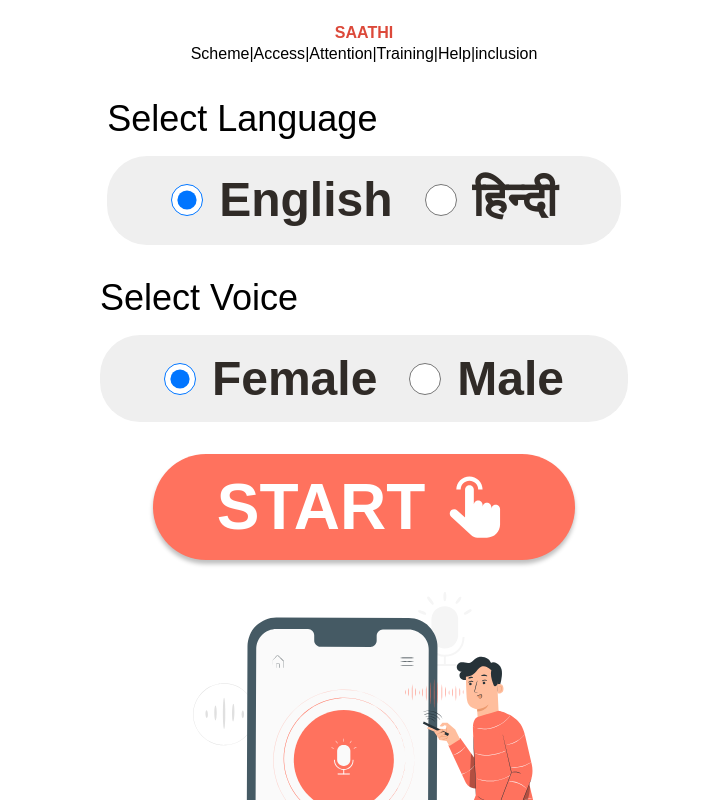
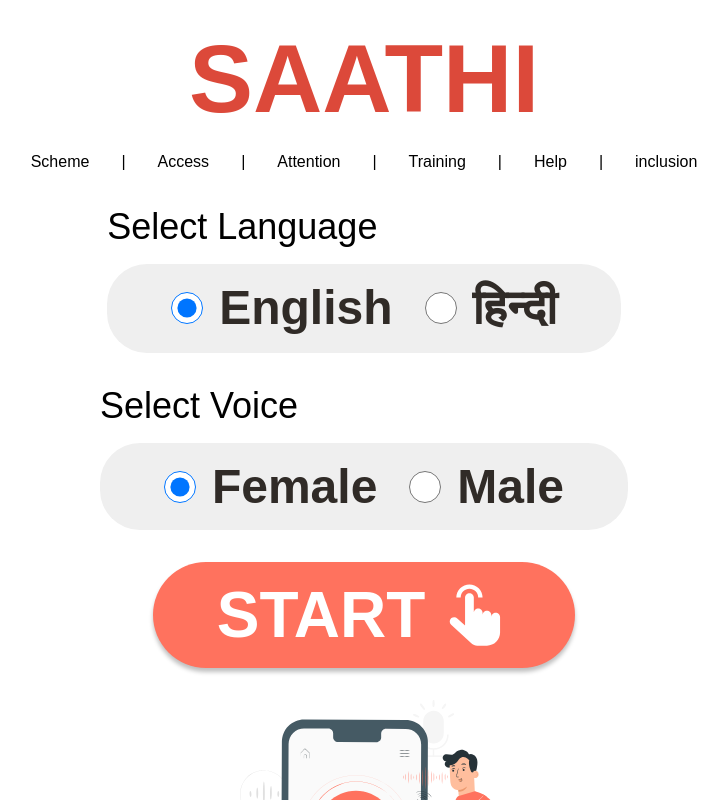
Before and after one commit to akaiketech/saathi-frontend, a Next.js app: page / in a window 1280 px wide. Shown: the top 800 px of the page, without its empty margins (276-1004 px from the left). Built offline with nearby package versions, Linux system fonts and the light colour scheme; a web font is replaced by a local one.

Commit message:
UI fixes.

```diff
--- a/src/app/chat/page.tsx
+++ b/src/app/chat/page.tsx
@@ -24,7 +24,7 @@
           SAATHI
         </h2>
       </header>
-      <div className="bg-[#f1f1f1] rounded-[40px] h-[700px] mt-6 overflow-y-scroll">
+      <div className="bg-[#f1f1f1] rounded-[40px] h-[800px] mt-6 overflow-y-scroll">
         {messages.map((messageObj) => (
           <div
             key={messageObj.message}
@@ -45,7 +45,7 @@
         ))}
       </div>
       <footer>
-        <div className="flex justify-center items-center mt-16">
+        <div className="flex justify-center items-center mt-8">
           <svg
             xmlns="http://www.w3.org/2000/svg"
             width={188}
--- a/src/app/page.tsx
+++ b/src/app/page.tsx
@@ -3,7 +3,6 @@
 import { ChangeEvent, useState } from "react";
 import Image from "next/image";
 import Link from "next/link";
-import Header from "@/common/components/Header";
 
 const tabs = ["Scheme", "Access", "Attention", "Training", "Help", "inclusion"];
 
@@ -18,8 +17,20 @@
     setSelectedVoice(event.target.value);
 
   return (
-    <main className="flex min-h-screen flex-col items-center mt-6">
-      <Header />
+    <main className="flex flex-col items-center mt-6">
+      <header>
+        <h1 className="text-[#DC493A] text-8xl not-italic font-bold leading-[normal] text-center">
+          SAATHI
+        </h1>
+        <ol className=" flex justify-evenly mt-4">
+          {tabs.map((tabsName, index) => (
+            <li key={tabsName} className="flex justify-around">
+              <Link href="/"> {tabsName}</Link>
+              {tabs.length - 1 > index && <span className="mx-8">|</span>}
+            </li>
+          ))}
+        </ol>
+      </header>
       <>
         <section className="mt-8">
           <h3 className="text-black text-4xl not-italic font-normal leading-[normal]">
@@ -116,11 +127,12 @@
       </>
       <footer className="mt-8 flex justify-center">
         <Image
-          className="ml-16 w-[65%]"
+          className="ml-16 w-[50%] "
           height={1}
           width={1}
           src="/Illustration - Male.svg"
           alt="Illustration - Male.svg"
+          priority
         />
       </footer>
     </main>
--- a/src/app/terms/page.tsx
+++ b/src/app/terms/page.tsx
@@ -2,10 +2,24 @@
 
 import Header from "@/common/components/Header";
 
+const tabs = ["Scheme", "Access", "Attention", "Training", "Help", "inclusion"];
+
 const Terms = () => {
   return (
     <main className="flex min-h-screen flex-col items-center mt-6">
-      <Header />
+      <header>
+        <h1 className="text-[#DC493A] text-8xl not-italic font-bold leading-[normal] text-center">
+          SAATHI
+        </h1>
+        <ol className=" flex justify-evenly">
+          {tabs.map((tabsName, index) => (
+            <li key={tabsName} className="flex justify-around w-full">
+              <Link href="/"> {tabsName}</Link>
+              {tabs.length - 1 > index && <span className="mx-8">|</span>}
+            </li>
+          ))}
+        </ol>
+      </header>
       <section className=" bg-[#F1F1F1] mt-8 rounded-[40px] p-8   w-[95%]">
         <h2 className="text-[#302B27] text-[64px] not-italic font-bold leading-[normal]">
           Terms & Conditions
--- a/src/common/components/Header/index.tsx
+++ /dev/null
@@ -1,30 +0,0 @@
-import Link from "next/link";
-
-const Header = () => {
-  const tabs = [
-    "Scheme",
-    "Access",
-    "Attention",
-    "Training",
-    "Help",
-    "inclusion",
-  ];
-
-  return (
-    <header className="w-full flex flex-col justify-center items-center">
-      <h1 className="text-[#DC493A] text-8xl not-italic font-bold leading-[normal]">
-        SAATHI
-      </h1>
-      <ol className=" flex justify-evenly">
-        {tabs.map((tabsName, index) => (
-          <li key={tabsName} className="flex justify-around w-full">
-            <Link href="/"> {tabsName}</Link>
-            {tabs.length - 1 > index && <span className="mx-8">|</span>}
-          </li>
-        ))}
-      </ol>
-    </header>
-  );
-};
-
-export default Header;
```
Also changed, not shown: 2 other files (tests, documents, lock files or other folders).
